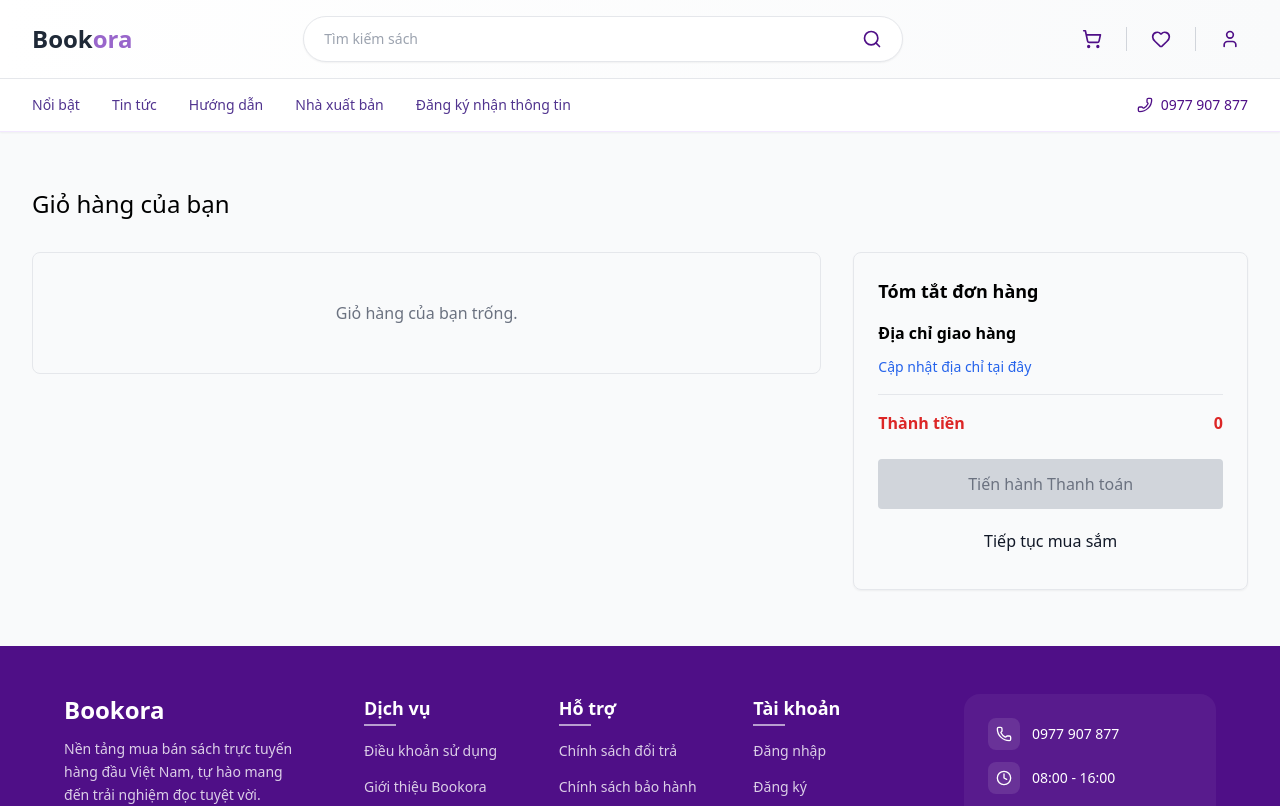
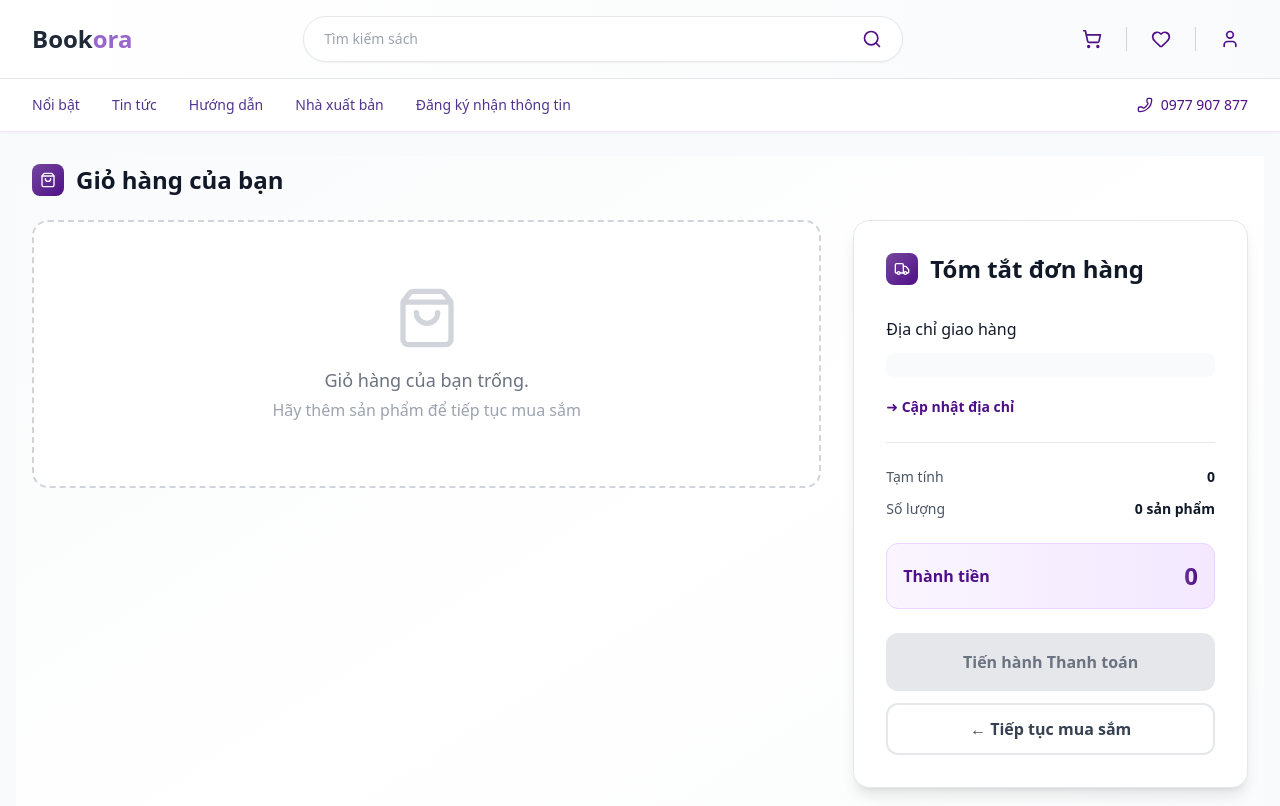
Before and after one commit to anhvq17/bookora, a React (Vite) app in the folder FE_C/: page /cart in a window 1280 px wide. Shown: the top 806 px of the page. Built offline with nearby package versions, Linux system fonts and the light colour scheme.

Commit message:
update cart

```diff
--- a/FE_C/src/components/common/Footer.tsx
+++ b/FE_C/src/components/common/Footer.tsx
@@ -122,16 +122,16 @@ const Footer = () => {
                   <div className="w-8 h-8 bg-white/10 rounded-lg flex items-center justify-center">
                     <Clock className="w-4 h-4" />
                   </div>
-                  <span className="text-sm">08:00 - 16:00</span>
+                  <span className="text-sm">08:30 - 17:30</span>
                 </div>
                 <div className="flex items-center space-x-3">
                   <div className="w-8 h-8 bg-white/10 rounded-lg flex items-center justify-center">
                     <Mail className="w-4 h-4" />
                   </div>
-                  <span className="text-sm">bkr@gmail.com</span>
+                  <span className="text-sm">us@bookora.com</span>
                 </div>
                 <div>
-                  <button className="mt-8 w-full bg-white text-[#4f0f87] px-6 py-2 rounded-xl font-medium hover:bg-white/90 transition-all duration-300 flex items-center justify-center space-x-2 group">
+                  <button className="mt-8 w-full bg-white text-[#4f0f87] px-6 py-2 rounded-xl font-medium hover:bg-white/90 hover:border-[#4f0f87] transition-all duration-300 flex items-center justify-center space-x-2 group">
                     <span>Liên hệ ngay</span>
                     <ArrowRight className="mt-1 w-4 h-4 group-hover:translate-x-1 transition-transform duration-300" />
                   </button>
--- a/FE_C/src/pages/Cart.tsx
+++ b/FE_C/src/pages/Cart.tsx
@@ -1,31 +1,31 @@
-import { useEffect, useState } from "react";
-import { Link, useNavigate } from "react-router-dom";
-import { Plus, Minus, X } from "lucide-react";
-import axios from "axios";
+import { useEffect, useState } from "react"
+import { Link, useNavigate } from "react-router-dom"
+import { Plus, Minus, X, ShoppingBag, Truck } from "lucide-react"
+import axios from "axios"
 
 interface CartItem {
-  _id: string;
-  name: string;
-  price: number;
-  quantity: number;
-  selectedVolume?: string;
-  selectedScent?: string;
-  image: string;
+  _id: string
+  name: string
+  price: number
+  quantity: number
+  selectedVolume?: string
+  selectedScent?: string
+  image: string
 }
 
 interface ShippingInfo {
   address: {
-    detail: string;
-    district: string;
-    city: string;
-  };
-  note: string;
+    detail: string
+    district: string
+    city: string
+  }
+  note: string
 }
 
 const Cart = () => {
-  const [cart, setCart] = useState<CartItem[]>([]);
-  const [selectedIds, setSelectedIds] = useState<string[]>([]);
-  const [token, setToken] = useState<string | null>(null);
+  const [cart, setCart] = useState<CartItem[]>([])
+  const [selectedIds, setSelectedIds] = useState<string[]>([])
+  const [token, setToken] = useState<string | null>(null)
   const [shippingInfo, setShippingInfo] = useState<ShippingInfo>({
     address: {
       detail: "",
@@ -33,91 +33,87 @@ const Cart = () => {
       city: "",
     },
     note: "",
-  });
+  })
 
-  const navigate = useNavigate();
+  const navigate = useNavigate()
 
   useEffect(() => {
-    const storedCart = localStorage.getItem("cart");
-    const storedToken = localStorage.getItem("accessToken")?.trim() || null;
-    const shippingRaw = localStorage.getItem("shippingInfo");
+    const storedCart = localStorage.getItem("cart")
+    const storedToken = localStorage.getItem("accessToken")?.trim() || null
+    const shippingRaw = localStorage.getItem("shippingInfo")
 
     if (storedCart) {
       try {
-        const parsedCart = JSON.parse(storedCart);
-        setCart(parsedCart);
-        setSelectedIds([]);
+        const parsedCart = JSON.parse(storedCart)
+        setCart(parsedCart)
+        setSelectedIds([])
       } catch (err) {
-        console.error("Lỗi parse localStorage:", err);
+        console.error("Lỗi parse localStorage:", err)
       }
     }
 
     if (shippingRaw) {
       try {
-        setShippingInfo(JSON.parse(shippingRaw));
+        setShippingInfo(JSON.parse(shippingRaw))
       } catch (err) {
-        console.error("Lỗi parse shipping info:", err);
+        console.error("Lỗi parse shipping info:", err)
       }
     }
 
-    setToken(storedToken);
-  }, []);
+    setToken(storedToken)
+  }, [])
 
   const updateCart = (newCart: CartItem[]) => {
-    setCart(newCart);
-    localStorage.setItem("cart", JSON.stringify(newCart));
-    setSelectedIds((prev) => prev.filter((id) => newCart.some((item) => item._id === id)));
-  };
+    setCart(newCart)
+    localStorage.setItem("cart", JSON.stringify(newCart))
+    setSelectedIds((prev) => prev.filter((id) => newCart.some((item) => item._id === id)))
+  }
 
   const updateQuantity = (id: string, value: number) => {
-    if (value < 1) return;
-    const newCart = cart.map(item =>
-      item._id === id ? { ...item, quantity: Math.min(50, value) } : item
-    );
-    updateCart(newCart);
-  };
+    if (value < 1) return
+    const newCart = cart.map((item) => (item._id === id ? { ...item, quantity: Math.min(50, value) } : item))
+    updateCart(newCart)
+  }
 
   const removeItem = (id: string) => {
-    const newCart = cart.filter(item => item._id !== id);
-    updateCart(newCart);
-  };
+    const newCart = cart.filter((item) => item._id !== id)
+    updateCart(newCart)
+  }
 
   const toggleSelect = (id: string) => {
-    setSelectedIds((prev) =>
-      prev.includes(id) ? prev.filter(itemId => itemId !== id) : [...prev, id]
-    );
-  };
+    setSelectedIds((prev) => (prev.includes(id) ? prev.filter((itemId) => itemId !== id) : [...prev, id]))
+  }
 
   const toggleSelectAll = () => {
     if (selectedIds.length === cart.length) {
-      setSelectedIds([]);
+      setSelectedIds([])
     } else {
-      setSelectedIds(cart.map(item => item._id));
+      setSelectedIds(cart.map((item) => item._id))
     }
-  };
+  }
 
-  const selectedItems = cart.filter(item => selectedIds.includes(item._id));
+  const selectedItems = cart.filter((item) => selectedIds.includes(item._id))
   const subtotal = selectedItems.reduce(
     (sum, item) => sum + (Number(item.price) || 0) * (Number(item.quantity) || 0),
-    0
-  );
+    0,
+  )
 
   const formatFullAddress = (address?: ShippingInfo["address"]): string => {
-    if (!address) return "Chưa có địa chỉ";
-    const { detail, district, city } = address;
-    return [detail, district, city].filter(Boolean).join(", ");
-  };
+    if (!address) return "Chưa có địa chỉ"
+    const { detail, district, city } = address
+    return [detail, district, city].filter(Boolean).join(", ")
+  }
 
   const handleCheckout = async () => {
     if (selectedItems.length === 0) {
-      alert("Vui lòng chọn ít nhất một sản phẩm để đặt hàng.");
-      return;
+      alert("Vui lòng chọn ít nhất một sản phẩm để đặt hàng.")
+      return
     }
 
     if (!token) {
-      alert("Bạn cần đăng nhập để đặt hàng.");
-      navigate("/login");
-      return;
+      alert("Bạn cần đăng nhập để đặt hàng.")
+      navigate("/login")
+      return
     }
 
     try {
@@ -139,97 +135,120 @@ const Cart = () => {
           headers: {
             Authorization: `Bearer ${token}`,
           },
+        },
+      )
+
+      alert("Đặt hàng thành công!")
+      const remaining = cart.filter((item) => !selectedIds.includes(item._id))
+      localStorage.setItem("cart", JSON.stringify(remaining))
+      navigate("/order")
+    } catch (error: any) {
+      console.error("Lỗi đặt hàng:", error)
+      alert(error?.response?.data?.message || "Đặt hàng thất bại. Vui lòng thử lại.")
     }
-      );
-
-      alert("Đặt hàng thành công!");
-      const remaining = cart.filter((item) => !selectedIds.includes(item._id));
-      localStorage.setItem("cart", JSON.stringify(remaining));
-      navigate("/order");
-    } catch (error: any) {
-      console.error("Lỗi đặt hàng:", error);
-      alert(
-        error?.response?.data?.message || "Đặt hàng thất bại. Vui lòng thử lại."
-      );
   }
-  };
 
   return (
-    <div className="container mx-auto px-4 py-8">
-      <h1 className="text-2xl font-medium mb-8 text-black">Giỏ hàng của bạn</h1>
+    <div className="min-h-screen bg-gradient-to-br from-gray-50 via-white to-gray-50">
+      <div className="container mx-auto px-4 py-2">
+        <div className="mb-6">
+          <div className="flex items-center gap-3 mb-2">
+            <div className="p-2 bg-gradient-to-br from-[#75479e] to-[#4f0f87] rounded-lg">
+              <ShoppingBag className="w-4 h-4 text-white" />
+            </div>
+            <h1 className="text-2xl font-bold text-gray-900">Giỏ hàng của bạn</h1>
+          </div>
+        </div>
 
         <div className="flex flex-col lg:flex-row gap-8">
           <div className="lg:w-2/3">
             {cart.length === 0 ? (
-            <div className="text-center py-12 border rounded-lg">
-              <p className="text-gray-500">Giỏ hàng của bạn trống.</p>
+              <div className="bg-white rounded-2xl border-2 border-dashed border-gray-300 py-16 px-6 text-center">
+                <ShoppingBag className="w-16 h-16 text-gray-300 mx-auto mb-4" />
+                <p className="text-lg text-gray-500 font-medium">Giỏ hàng của bạn trống.</p>
+                <p className="text-gray-400 mt-1">Hãy thêm sản phẩm để tiếp tục mua sắm</p>
               </div>
             ) : (
               <>
-              <div className="flex items-center mb-4">
+                <div className="bg-white rounded-xl p-4 mb-6 border border-gray-200 shadow-sm flex items-center hover:shadow-md transition-shadow">
                   <input
                     type="checkbox"
-                  checked={selectedIds.length === cart.length}
+                    checked={selectedIds.length === cart.length && cart.length > 0}
                     onChange={toggleSelectAll}
-                  className="mr-3"
+                    className="w-4 h-4 cursor-pointer"
                   />
-                <label className="font-medium text-black">Chọn tất cả</label>
+                  <label className="font-semibold text-gray-700 ml-3 cursor-pointer flex-1">
+                    Chọn tất cả ({cart.length} sản phẩm)
+                  </label>
                 </div>
 
-              <div className="space-y-6">
+                <div className="space-y-4">
                   {cart.map((item) => (
-                  <div key={item._id} className="flex border rounded-lg p-4">
-                    <div className="flex items-center">
+                    <div
+                      key={item._id}
+                      className="bg-white rounded-2xl border border-gray-200 p-6 shadow-sm hover:shadow-lg transition-all duration-300 flex gap-4"
+                    >
+                      <div className="flex items-start gap-4">
                         <input
                           type="checkbox"
                           checked={selectedIds.includes(item._id)}
                           onChange={() => toggleSelect(item._id)}
-                        className="mr-4"
+                          className="w-4 h-4 mt-2 cursor-pointer"
                         />
-                      <div className="w-24 h-24 bg-gray-100 rounded overflow-hidden">
+
+                        <div className="w-28 h-28 bg-gray-100 rounded-xl overflow-hidden flex-shrink-0 border border-gray-200">
                           <img
-                          src={item.image}
+                            src={item.image || "/placeholder.svg"}
                             alt={item.name}
                             className="w-full h-full object-cover"
                             onError={(e) => {
-                            e.currentTarget.onerror = null;
-                            e.currentTarget.src = "https://placehold.co/100x150?text=No+Image";
+                              e.currentTarget.onerror = null
+                              e.currentTarget.src = "https://placehold.co/112x112?text=No+Image"
                             }}
                           />
                         </div>
                       </div>
-                    <div className="ml-4 flex-grow">
-                      <div className="flex justify-between items-start">
-                        <h3 className="font-semibold text-lg text-black">{item.name}</h3>
+
+                      <div className="flex-grow">
+                        <div className="flex justify-between items-start mb-4">
+                          <div>
+                            <h3 className="font-bold text-lg text-gray-900">{item.name}</h3>
+                            <p className="text-sm text-gray-500 mt-1">SKU: {item._id.slice(0, 8)}</p>
+                          </div>
                           <button
                             onClick={() => removeItem(item._id)}
-                          className="bg-[#f9fafb] rounded-full"
+                            className="text-red-500 bg-white border-red-500 hover:text-white hover:border-red-600 transition-colors p-2 hover:bg-red-600 rounded-lg"
+                            title="Xóa sản phẩm"
                           >
-                          <X className="w-4 h-4" />
+                            <X className="w-3 h-3" />
                           </button>
                         </div>
-                      <div className="flex justify-between items-center mt-4">
-                        <div className="flex items-center border rounded-full overflow-hidden">
+
+                        <div className="flex justify-between items-end">
+                          <div className="flex items-center rounded-xl">
                             <button
                               onClick={() => updateQuantity(item._id, item.quantity - 1)}
-                            className="px-3 py-1 text-black bg-[#f9fafb]"
+                              className="text-black bg-white border-gray-500 hover:text-white hover:border-black transition-colors p-2 hover:bg-black rounded-lg"
                               disabled={item.quantity <= 1}
                             >
-                            <Minus className="w-4 h-4" />
+                              <Minus className="w-2 h-2" />
                             </button>
-                          <div className="px-4 py-1 text-black text-sm border-l border-r">
+                            <div className="px-3 py-2 text-center text-gray-900 min-w-12">
                               {item.quantity}
                             </div>
                             <button
                               onClick={() => updateQuantity(item._id, item.quantity + 1)}
-                            className="px-3 py-1 text-black bg-[#f9fafb]"
+                              className="text-black bg-white border-gray-500 hover:text-white hover:border-black transition-colors p-2 hover:bg-black rounded-lg"
                               disabled={item.quantity >= 50}
                             >
-                            <Plus className="w-4 h-4" />
+                              <Plus className="w-2 h-2" />
                             </button>
                           </div>
-                        <div className="font-bold text-red-600">
+
+                          <div className="text-right">
+                            <p className="text-xl font-bold bg-gradient-to-r from-red-500 to-red-600 bg-clip-text text-transparent">
                               {(item.price * item.quantity).toLocaleString("vi-VN")}
+                            </p>
                           </div>
                         </div>
                       </div>
@@ -241,33 +260,51 @@ const Cart = () => {
           </div>
 
           <div className="lg:w-1/3">
-          <div className="border rounded-lg p-6 shadow-sm">
-            <h2 className="text-lg font-semibold mb-4 text-black">Tóm tắt đơn hàng</h2>
+            <div className="bg-white rounded-2xl border border-gray-200 p-8 shadow-lg sticky top-6">
+              <div className="flex items-center gap-3 mb-8">
+                <div className="p-2 bg-gradient-to-br from-[#75479e] to-[#4f0f87] rounded-lg">
+                  <Truck className="w-4 h-4 text-white" />
+                </div>
+                <h2 className="text-2xl font-bold text-gray-900">Tóm tắt đơn hàng</h2>
+              </div>
 
-            <div className="mb-4">
-              <h3 className="font-semibold text-black mb-1">Địa chỉ giao hàng</h3>
-              <p className="text-sm text-gray-700">
+              <div className="mb-6 pb-6 border-b border-gray-200">
+                <h3 className="text-gray-900 mb-3 flex items-center gap-2">
+                  Địa chỉ giao hàng
+                </h3>
+                <p className="text-sm text-gray-600 leading-relaxed bg-gray-50 p-3 rounded-lg mb-2">
                   {formatFullAddress(shippingInfo.address)}
                 </p>
                 {shippingInfo.note && (
-                <p className="text-sm text-gray-500 italic mt-1">
-                  Ghi chú: {shippingInfo.note}
+                  <p className="text-xs text-gray-500 italic bg-blue-50 p-2 rounded-lg">
+                    📝 Ghi chú: {shippingInfo.note}
                   </p>
                 )}
                 {!shippingInfo.address?.detail && (
                   <Link
                     to="/checkout"
-                  className="inline-block mt-2 text-sm text-blue-600 hover:underline"
+                    className="inline-block mt-3 text-sm font-semibold text-[#4f0f87] hover:text-[#693299] transition-colors"
                   >
-                  Cập nhật địa chỉ tại đây
+                    ➜ Cập nhật địa chỉ
                   </Link>
                 )}
               </div>
 
-            <div className="space-y-4 mb-6">
-              <div className="border-t pt-4 flex justify-between font-semibold">
-                <span className="font-bold text-red-600">Thành tiền</span>
-                <span className="font-bold text-red-600">
+              <div className="mb-6 space-y-3">
+                <div className="flex justify-between items-center text-sm">
+                  <span className="text-gray-600">Tạm tính</span>
+                  <span className="font-semibold text-gray-900">{subtotal.toLocaleString("vi-VN")}</span>
+                </div>
+                <div className="flex justify-between items-center text-sm">
+                  <span className="text-gray-600">Số lượng</span>
+                  <span className="font-semibold text-gray-900">{selectedItems.length} sản phẩm</span>
+                </div>
+              </div>
+
+              <div className="bg-gradient-to-r from-purple-50 to-purple-100 rounded-xl p-4 mb-6 border border-purple-200">
+                <div className="flex justify-between items-center">
+                  <span className="font-bold text-[#4f0f87]">Thành tiền</span>
+                  <span className="text-2xl font-bold bg-gradient-to-r from-[#693299] to-[#4f0f87] bg-clip-text text-transparent">
                     {subtotal.toLocaleString("vi-VN")}
                   </span>
                 </div>
@@ -275,27 +312,28 @@ const Cart = () => {
 
               <button
                 onClick={handleCheckout}
-              className={`w-full block text-center px-6 py-3 rounded font-medium transition ${
+                className={`w-full px-6 py-4 rounded-xl font-bold text-base transition-all duration-300 mb-3 flex items-center justify-center gap-2 ${
                   selectedItems.length > 0
-                  ? "bg-[#4f0f87] text-white hover:bg-[#51348f]"
-                  : "bg-gray-300 text-gray-500 cursor-not-allowed"
+                    ? "bg-gradient-to-r from-purple-600 to-purple-700 text-white hover:shadow-lg hover:shadow-purple-200 hover:-translate-y-0.5"
+                    : "bg-gray-200 text-gray-500 cursor-not-allowed"
                 }`}
                 disabled={selectedItems.length === 0}
               >
-              Tiến hành Thanh toán
+                <span>Tiến hành Thanh toán</span>
               </button>
 
               <Link
                 to="/"
-              className="w-full block text-center px-6 py-3 text-gray-900 hover:text-gray-900 font-medium mt-2"
+                className="w-full block text-center px-6 py-3 text-gray-700 font-semibold rounded-xl border-2 border-gray-200 hover:border-purple-300 hover:bg-purple-50 transition-all duration-300"
               >
-              Tiếp tục mua sắm
+                ← Tiếp tục mua sắm
               </Link>
             </div>
           </div>
         </div>
       </div>
-  );
-};
+    </div>
+  )
+}
 
-export default Cart;
+export default Cart
```
Also changed, not shown: FE_C/src/components/common/Main.tsx (+12 -13 lines). Lines whose indentation alone changed are shown as unchanged.
